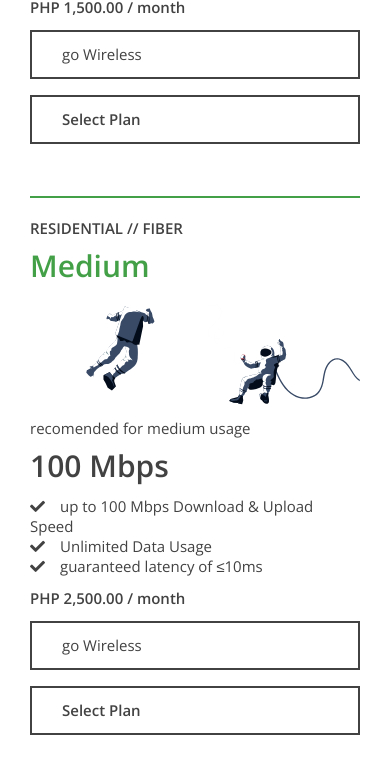
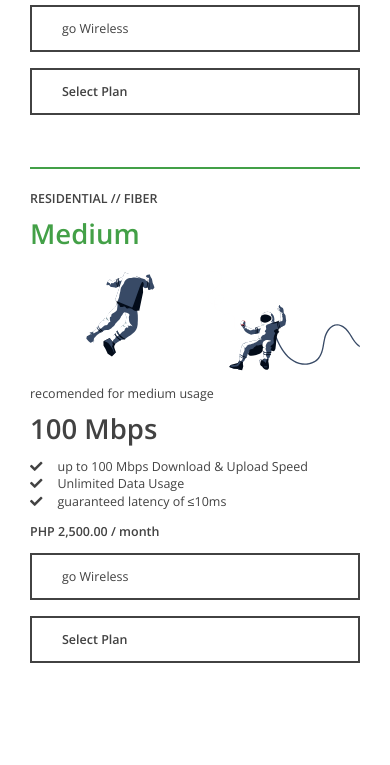
Before and after one commit to alvinmioten-moirasia/linyaph, a plain HTML site: page v3.0/index.html in a window 390 px wide. Shown: the part 679-1444 px from the top of the page. Drawn offline with nearby package versions, Linux system fonts and the light colour scheme.

Commit message:
Update theme.css

```diff
--- a/v3.0/theme.css
+++ b/v3.0/theme.css
@@ -284,3 +284,42 @@
 	}
 
 }
+
+
+
+@media (max-width: 1199.98px) {
+
+
+	.gl-f-g-a{
+	font-family: 'Open Sans', sans-serif;
+	font-size: 12.5px;
+	font-weight: 400;
+
+	line-height: 13px;
+}
+
+.gl-f-g-b{
+	font-family: 'Open Sans', sans-serif;
+	font-size: 12.5px;
+	font-weight: 600;
+
+	line-height: 13px;
+}
+
+.gl-f-g-c{
+	font-family: 'Open Sans', sans-serif;
+	font-size: 12.5px;
+	font-weight: 400;
+
+	line-height: 17.5px;
+}
+
+.gl-f-g-d{
+	font-family: 'Open Sans', sans-serif;
+	font-size: 27.5px;
+	font-weight: 600;
+
+	line-height: 27.5px;
+}
+
+}
```
